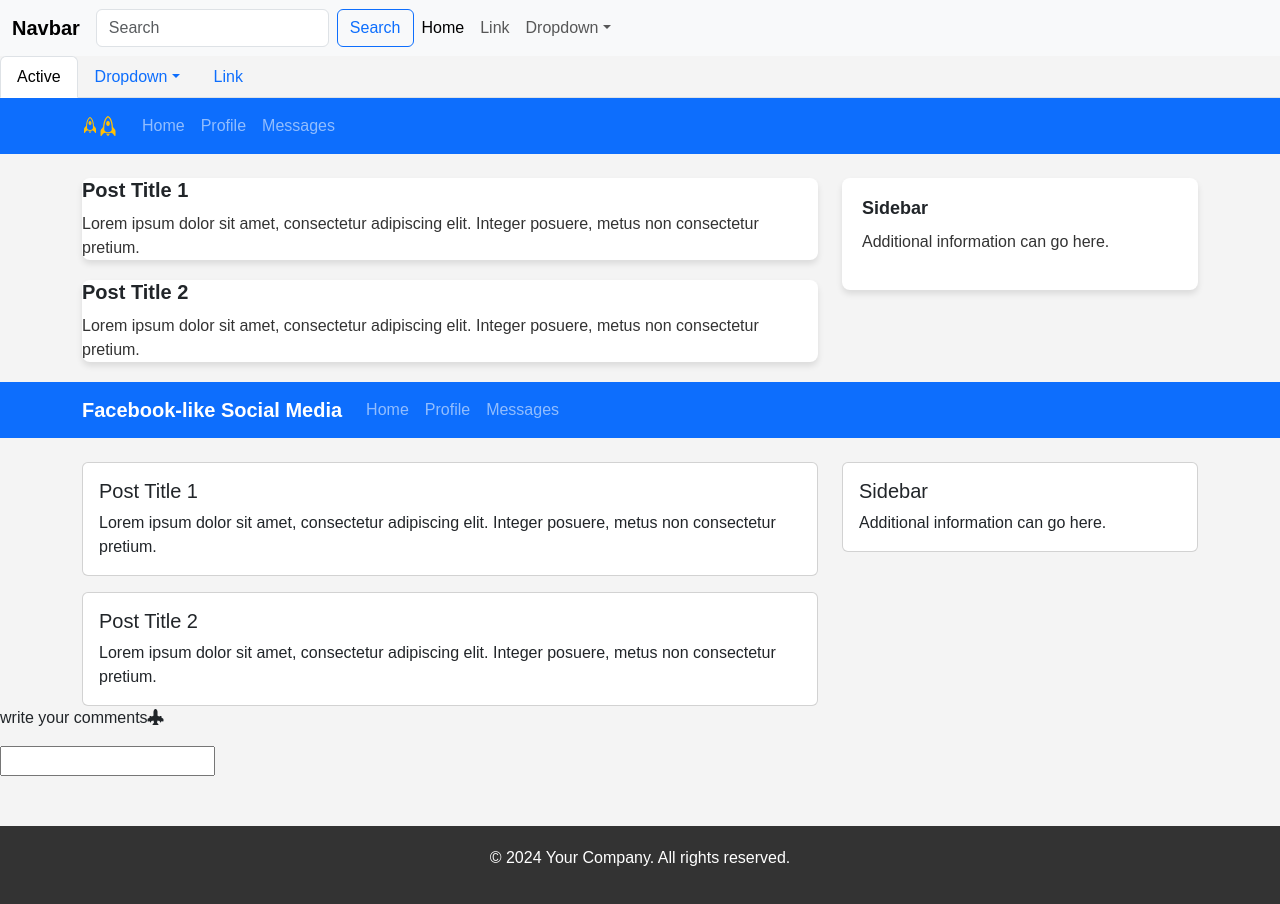
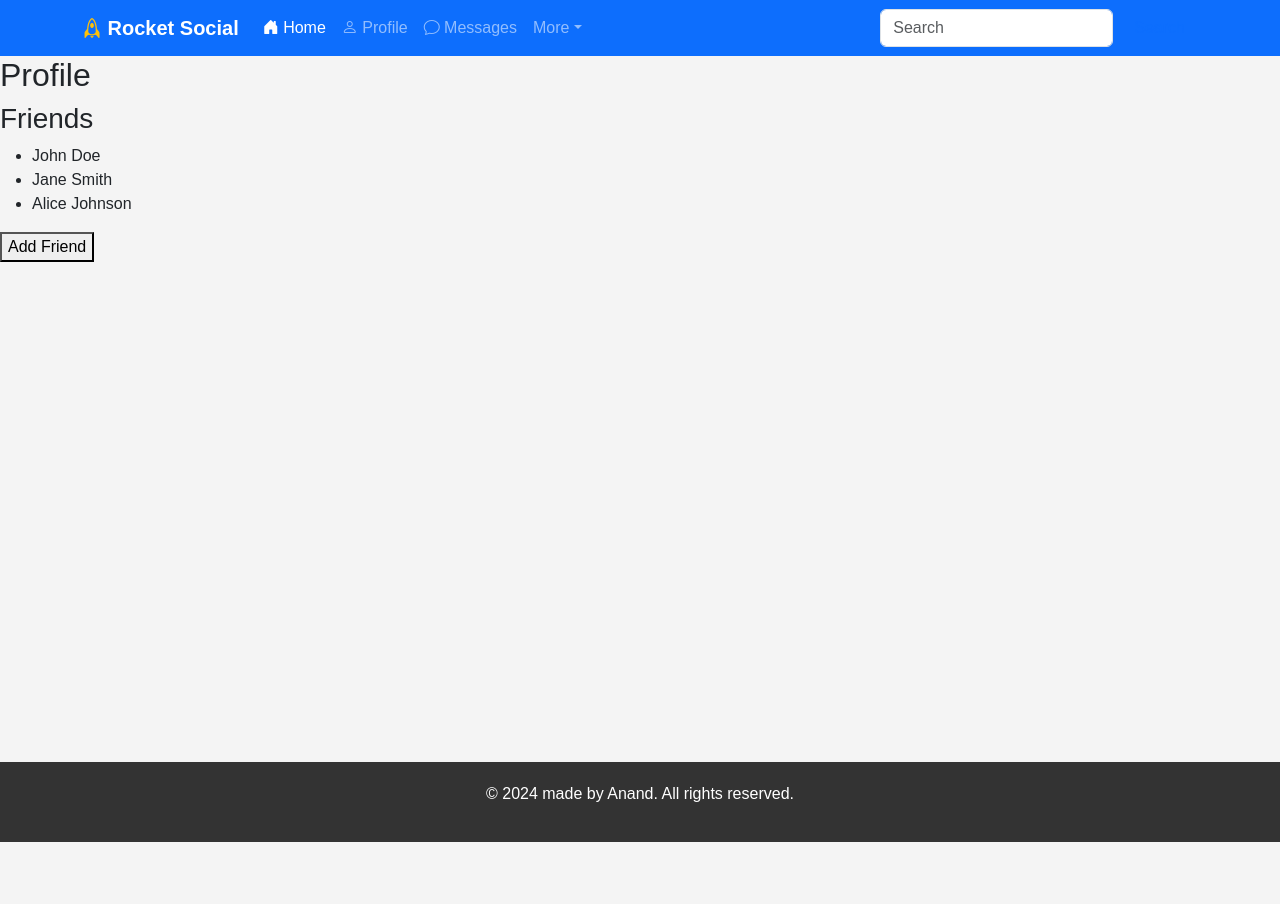
Before and after one commit to anandspaces/baba, a React (Create React App) app: page /profile in a window 1280 px wide. After the commit the page ends 842 px from the top, so only its background shows below. Built offline with nearby package versions, Linux system fonts and the light colour scheme.

Commit message:
added route functionality

```diff
--- a/package.json
+++ b/package.json
@@ -10,6 +10,7 @@
     "bootstrap-icons": "^1.11.3",
     "react": "^18.2.0",
     "react-dom": "^18.2.0",
+    "react-router-dom": "^6.22.2",
     "react-scripts": "^5.0.1",
     "web-vitals": "^2.1.4"
   },
--- a/src/App.js
+++ b/src/App.js
@@ -1,22 +1,30 @@
 import 'bootstrap/dist/css/bootstrap.min.css';
+import 'bootstrap-icons/font/bootstrap-icons.css';
+import { BrowserRouter as Router, Routes, Route } from 'react-router-dom';
 
-import Footer from './components/footer';
-import Navigation from './components/navigation';
-import Navigation2 from './components/navigation2';
-import Dashboard from './components/home';
-import Dashboard2 from './components/home2';
-import Dashboard3 from './components/home3';
+import Footer from './components/Footer';
+import Navigation from './components/Navigation';
+import Navigation2 from './components/Navigation2';
+import Dashboard from './components/Home';
+import Dashboard2 from './components/Home2';
+import Dashboard3 from './components/Home3';
+import Profile from './components/Profile';
+import Message from './components/Message';
+
 function App() {
   return (
-    <>
-    <Navigation />
-    <Navigation2 />
-    <Dashboard />
-    <Dashboard2 />
-    <Dashboard3 />
-    <Footer />
-    </>
-
+    <Router>
+      <Navigation />
+      <Navigation2 />
+      <Routes>
+        <Route exact path="/" element={<Dashboard />} />
+        <Route path="/dashboard2" element={<Dashboard2 />} />
+        <Route path="/dashboard3" element={<Dashboard3 />} />
+        <Route path="/message" element={<Message />} />
+        <Route path="/profile" element={<Profile />} />
+      </Routes>
+      <Footer />
+    </Router>
   );
 }
 
--- /dev/null
+++ b/src/components/Message.js
@@ -0,0 +1,22 @@
+import React from 'react';
+
+export default function Message() {
+  return (
+    <div className="message-container">
+      <div className="message-header">
+        <h2 className="message-title">Messages</h2>
+      </div>
+      <div className="message-body">
+        <div className="message">
+          <div className="message-sender">John Doe</div>
+          <div className="message-content">Hey there! How are you?</div>
+        </div>
+        <div className="message">
+          <div className="message-sender">Jane Smith</div>
+          <div className="message-content">I'm good, thanks!</div>
+        </div>
+        {/* More messages can go here */}
+      </div>
+    </div>
+  );
+}
--- /dev/null
+++ b/src/components/Profile.js
@@ -0,0 +1,44 @@
+import React, { useState } from 'react';
+
+export default function Profile() {
+  // Dummy data for friends list
+  const [friends, setFriends] = useState([
+    { id: 1, name: 'John Doe' },
+    { id: 2, name: 'Jane Smith' },
+    { id: 3, name: 'Alice Johnson' },
+    // Add more friends as needed
+  ]);
+
+  // Function to handle adding a friend
+  const addFriend = () => {
+    const newName = prompt('Enter friend name:');
+    if (newName) {
+      const newFriend = { id: friends.length + 1, name: newName };
+      setFriends([...friends, newFriend]);
+    }
+  };
+
+  return (
+    <div className="profile-container">
+      <div className="profile-header">
+        <h2 className="profile-title">Profile</h2>
+      </div>
+      <div className="profile-body">
+        <div className="friends-list">
+          <h3 className="friends-title">Friends</h3>
+          <ul className="friends">
+            {friends.map((friend) => (
+              <li key={friend.id} className="friend">
+                {friend.name}
+              </li>
+            ))}
+          </ul>
+          <button className="add-friend-btn" onClick={addFriend}>
+            Add Friend
+          </button>
+        </div>
+        {/* Additional profile details can go here */}
+      </div>
+    </div>
+  );
+}
--- a/src/components/footer.js
+++ b/src/components/footer.js
@@ -6,7 +6,7 @@ export default function Footer() {
         color: '#fff',
         padding: '20px 0',
         textAlign: 'center',
-        marginTop: '50px',
+        marginTop: '500px',
     };
 
     return (
@@ -14,7 +14,7 @@ export default function Footer() {
             <div className="container">
                 <div className="row">
                     <div className="col-md-12">
-                        <p>&copy; 2024 Your Company. All rights reserved.</p>
+                        <p>&copy; 2024 made by Anand. All rights reserved.</p>
                     </div>
                 </div>
             </div>
--- a/src/components/home.js
+++ b/src/components/home.js
@@ -4,28 +4,6 @@ export default function Dashboard() {
 
     return(
         <div>
-        <nav className="navbar navbar-expand-lg navbar-dark bg-primary">
-        <div className="container">
-            <i class="bi bi-rocket text-warning"></i>
-                <a className="navbar-brand" href="#social"><i class="bi bi-rocket text-warning"></i></a>
-                <button className="navbar-toggler" type="button" data-toggle="collapse" data-target="#navbarNav" aria-controls="navbarNav" aria-expanded="false" aria-label="Toggle navigation">
-                    <span className="navbar-toggler-icon"></span>
-                </button>
-                <div className="collapse navbar-collapse" id="navbarNav">
-                    <ul className="navbar-nav ml-auto">
-                        <li className="nav-item active">
-                            <a className="nav-link" href="#home">Home</a>
-                        </li>
-                        <li className="nav-item">
-                            <a className="nav-link" href="#profile">Profile</a>
-                        </li>
-                        <li className="nav-item">
-                            <a className="nav-link" href="#message">Messages</a>
-                        </li>
-                    </ul>
-                </div>
-            </div>
-        </nav>
 
         <div className="container mt-4">
             <div className="row">
--- a/src/components/home2.js
+++ b/src/components/home2.js
@@ -1,57 +1,27 @@
 import React from "react";
 
-export default function Dashboard2() {
+export default function NewsFeed() {
   return (
-        <>
-         <nav class="navbar navbar-expand-lg navbar-dark bg-primary">
-        <div class="container">
-            <a class="navbar-brand" href="#fb">Facebook-like Social Media</a>
-            <button class="navbar-toggler" type="button" data-toggle="collapse" data-target="#navbarNav" aria-controls="navbarNav" aria-expanded="false" aria-label="Toggle navigation">
-                <span class="navbar-toggler-icon"></span>
-            </button>
-            <div class="collapse navbar-collapse" id="navbarNav">
-                <ul class="navbar-nav ml-auto">
-                    <li class="nav-item active">
-                        <a class="nav-link" href="#home">Home</a>
+    <div className="container mt-5">
+      <div className="card">
+        <div className="card-body">
+          <h5 className="card-title">News Feed</h5>
+          <ul className="list-group">
+            <li className="list-group-item">
+              <h6>Post Title 1</h6>
+              <p>Post content goes here...</p>
             </li>
-                    <li class="nav-item">
-                        <a class="nav-link" href="#profile">Profile</a>
+            <li className="list-group-item">
+              <h6>Post Title 2</h6>
+              <p>Post content goes here...</p>
             </li>
-                    <li class="nav-item">
-                        <a class="nav-link" href="#message">Messages</a>
+            <li className="list-group-item">
+              <h6>Post Title 3</h6>
+              <p>Post content goes here...</p>
             </li>
           </ul>
         </div>
       </div>
-    </nav>
-
-    <div class="container mt-4">
-        <div class="row">
-            <div class="col-md-8">
-                <div class="card">
-                    <div class="card-body">
-                        <h5 class="card-title">Post Title 1</h5>
-                        <p class="card-text">Lorem ipsum dolor sit amet, consectetur adipiscing elit. Integer posuere, metus non consectetur pretium.</p>
     </div>
-                </div>
-                <div class="card mt-3">
-                    <div class="card-body">
-                        <h5 class="card-title">Post Title 2</h5>
-                        <p class="card-text">Lorem ipsum dolor sit amet, consectetur adipiscing elit. Integer posuere, metus non consectetur pretium.</p>
-                    </div>
-                </div>
-                {/* <!-- Add more posts as needed --> */}
-            </div>
-            <div class="col-md-4">
-                <div class="card">
-                    <div class="card-body">
-                        <h5 class="card-title">Sidebar</h5>
-                        <p class="card-text">Additional information can go here.</p>
-                    </div>
-                </div>
-            </div>
-        </div>
-    </div>
-        </>
-    )
+  );
 }
--- a/src/components/home3.js
+++ b/src/components/home3.js
@@ -1,14 +1,29 @@
 import React from "react";
-import 'bootstrap/dist/css/bootstrap.min.css';
-import 'bootstrap-icons/font/bootstrap-icons.css';
 
 export default function Dashboard3() {
     return (
-        <div>
-            <p>write your comments<i className="bi bi-airplane-engines-fill"></i></p>
+      <div className="container mt-5">
+        <div className="card">
+          <div className="card-body">
+            <h5 className="card-title">Social Media Post</h5>
+            <p className="card-text">
+              Write your comments here
+              <i className="bi bi-rocket ml-2"></i>
+            </p>
             <form>
-                <input type="text"></input>
+              <div className="form-group">
+                <input
+                  type="text"
+                  className="form-control"
+                  placeholder="Write a comment..."
+                />
+              </div>
+              <button type="submit" className="btn btn-primary">
+                Post Comment
+              </button>
             </form>
+          </div>
         </div>
+      </div>
     );
-}
+  }
--- a/src/components/navigation.js
+++ b/src/components/navigation.js
@@ -1,40 +1,50 @@
 import React from 'react';
 
-export default function Navigation(){
-	return(
-		<nav className="navbar navbar-expand-lg bg-body-tertiary">
-			<div className="container-fluid">
-				<a className="navbar-brand" href="#navbar">Navbar</a>
+export default function Navigation() {
+  return (
+    <nav className="navbar navbar-expand-lg navbar-dark bg-primary">
+      <div className="container">
+        <a className="navbar-brand" href="#social">
+          <i className="bi bi-rocket text-warning"></i> Rocket Social
+        </a>
         <button className="navbar-toggler" type="button" data-bs-toggle="collapse" data-bs-target="#navbarSupportedContent" aria-controls="navbarSupportedContent" aria-expanded="false" aria-label="Toggle navigation">
           <span className="navbar-toggler-icon"></span>
         </button>
-				<form className="d-flex" role="search">
+        <div className="collapse navbar-collapse" id="navbarSupportedContent">
+          <ul className="navbar-nav me-auto mb-2 mb-lg-0">
+            <li className="nav-item">
+              <a className="nav-link active" href="/">
+                <i className="bi bi-house-door-fill"></i> Home
+              </a>
+            </li>
+            <li className="nav-item">
+              <a className="nav-link" href="/profile">
+                <i className="bi bi-person"></i> Profile
+              </a>
+            </li>
+            <li className="nav-item">
+              <a className="nav-link" href="/message">
+                <i className="bi bi-chat"></i> Messages
+              </a>
+            </li>
+            <li className="nav-item dropdown">
+              <a className="nav-link dropdown-toggle" href="#more" role="button" data-bs-toggle="dropdown" aria-expanded="false">
+                More
+              </a>
+              <ul className="dropdown-menu">
+                <li><a className="dropdown-item" href="#settings"><i className="bi bi-gear"></i> Settings</a></li>
+                <li><a className="dropdown-item" href="#help"><i className="bi bi-question-circle"></i> Help</a></li>
+                <li><hr className="dropdown-divider" /></li>
+                <li><a className="dropdown-item" href="#logout"><i className="bi bi-box-arrow-right"></i> Logout</a></li>
+              </ul>
+            </li>
+          </ul>
+          <form className="d-flex ms-auto">
             <input className="form-control me-2" type="search" placeholder="Search" aria-label="Search" />
             <button className="btn btn-outline-primary" type="submit">Search</button>
           </form>
-				<div className="collapse navbar-collapse" id="navbarSupportedContent">
-					<ul className="navbar-nav me-auto mb-2 mb-lg-0">
-						<li className="nav-item">
-						<a className="nav-link active" aria-current="page" href="#home">Home</a>
-						</li>
-						<li className="nav-item">
-						<a className="nav-link" href="#link">Link</a>
-						</li>
-						<li className="nav-item dropdown">
-						<a className="nav-link dropdown-toggle" href="#dropdown" role="button" data-bs-toggle="dropdown" aria-expanded="false">
-							Dropdown
-						</a>
-						<ul className="dropdown-menu">
-							<li><a className="dropdown-item" href="#action">Action</a></li>
-							<li><a className="dropdown-item" href="#another">Another action</a></li>
-							<li><hr className="dropdown-divider" /></li>
-							<li><a className="dropdown-item" href="#something">Something else here</a></li>
-						</ul>
-						</li>
-					</ul>
         </div>
       </div>
-
     </nav>
   );
 }
--- a/src/components/navigation2.js
+++ b/src/components/navigation2.js
@@ -2,23 +2,6 @@ import React from 'react';
 
 export default function Navigation2() {
     return (
-        <ul className="nav nav-tabs">
-            <li className="nav-item">
-                <a className="nav-link active" aria-current="page" href="#active">Active</a>
-            </li>
-            <li className="nav-item dropdown">
-                <a className="nav-link dropdown-toggle" data-bs-toggle="dropdown" href="#dropdown" role="button" aria-expanded="false">Dropdown</a>
-                <ul className="dropdown-menu">
-                    <li><a className="dropdown-item" href="#action">Action</a></li>
-                    <li><a className="dropdown-item" href="#another">Another action</a></li>
-                    <li><a className="dropdown-item" href="#something">Something else here</a></li>
-                    <li><hr className="dropdown-divider" /></li>
-                    <li><a className="dropdown-item" href="#seperated">Separated link</a></li>
-                </ul>
-            </li>
-            <li className="nav-item">
-                <a className="nav-link" href="#link">Link</a>
-            </li>
-        </ul>
-    )
+        <></>
+    );
 }
```
Also changed, not shown: 1 other file (tests, documents, lock files or other folders). Lines whose indentation alone changed are shown as unchanged.
